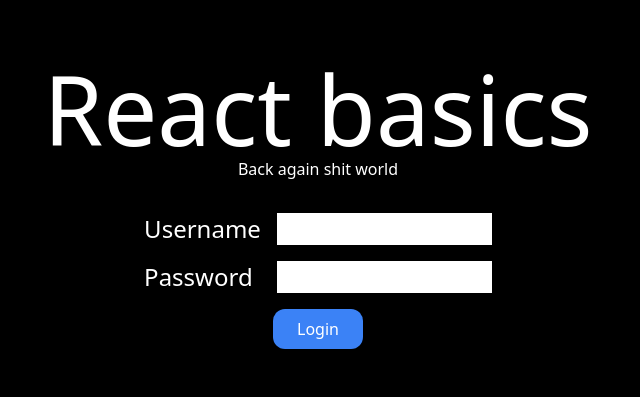
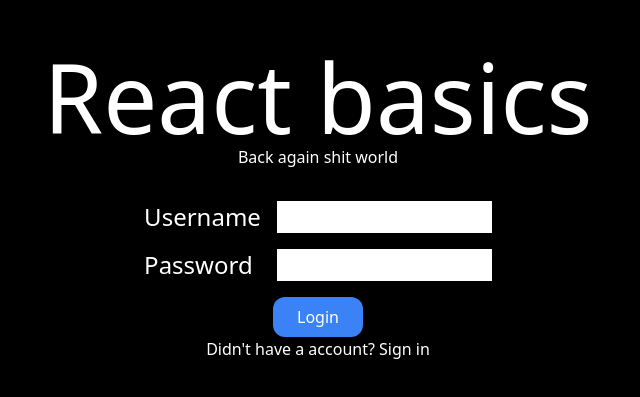
Before and after one commit to Fury2080/react-fundamentals, a React (Vite) app: page / in a window 1280 px wide. Shown: the part 195-592 px from the top of the page, without its empty margins (322-962 px from the left). Built offline with nearby package versions, Linux system fonts and the light colour scheme.

Commit message:
sign in button created(since page is not created redirected to other page)

```diff
--- a/src/App.jsx
+++ b/src/App.jsx
@@ -4,6 +4,16 @@ function App() {
       <h1 className="text-5xl lg:text-8xl text-center">React basics</h1>
       <p className="block">Back again shit world</p>
       <LoginForm />
+      <p>
+        Didn't have a account
+        <a
+          href="https://imagination-of-my-brain.vercel.app/"
+          title="rederected to a new page"
+          target="_blank"
+        >
+        ? Sign in
+        </a>
+      </p>
     </div>
   );
 }
```
